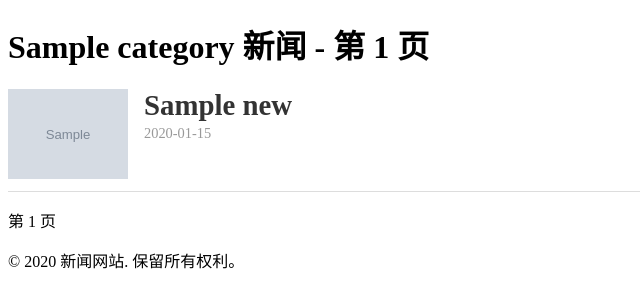
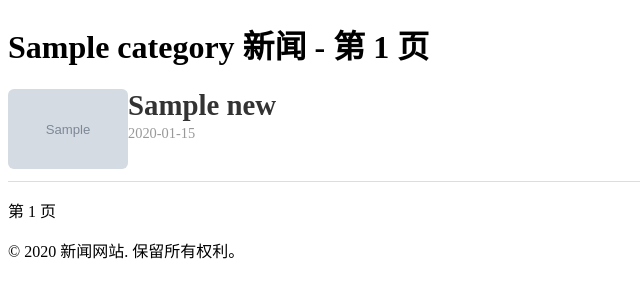
Before and after one commit to elaineling891-ux/GlobalInternationalNews, a FastAPI app: template templates/category.html in a window 1280 px wide. Shown: the part 81-389 px from the top of the page, without its empty margins (0-640 px from the left). Run offline with FastAPI, Linux system fonts and the light colour scheme; the template is opened without the code that fills it: most values are stand-ins (such as "Sample title", 1, 10 or a date in 2020); grey boxes marked "Sample" are stand-in pictures; parts of the project's set-up code (start-up, migrations or seed data) failed here and were passed over.

Commit message:
Update category.html

```diff
--- a/templates/category.html
+++ b/templates/category.html
@@ -2,17 +2,17 @@
 
 {% block content %}
 <h1>{{ category }} 新闻 - 第 {{ current_page }} 页</h1>
+
 <ul class="news-list">
     {% for news in news_list %}
-    <li class="news-item" style="display:flex; align-items:flex-start; margin-bottom:1em;">
+    <li class="news-item">
         {% if news.image_url %}
-        <a href="/news/{{ news.id }}">
-            <img src="{{ news.image_url }}" alt="{{ news.title }}" style="width:120px; height:auto; margin-right:1em; object-fit:cover;">
+        <a href="/news/{{ news.id }}" class="news-image-link">
+            <img src="{{ news.image_url }}" alt="{{ news.title }}" class="news-thumb">
         </a>
         {% endif %}
         <div class="news-info">
             <a href="/news/{{ news.id }}" class="news-title">{{ news.title }}</a>
-            <br>
             <span class="date">{{ news.created_at.strftime('%Y-%m-%d') }}</span>
         </div>
     </li>
```
